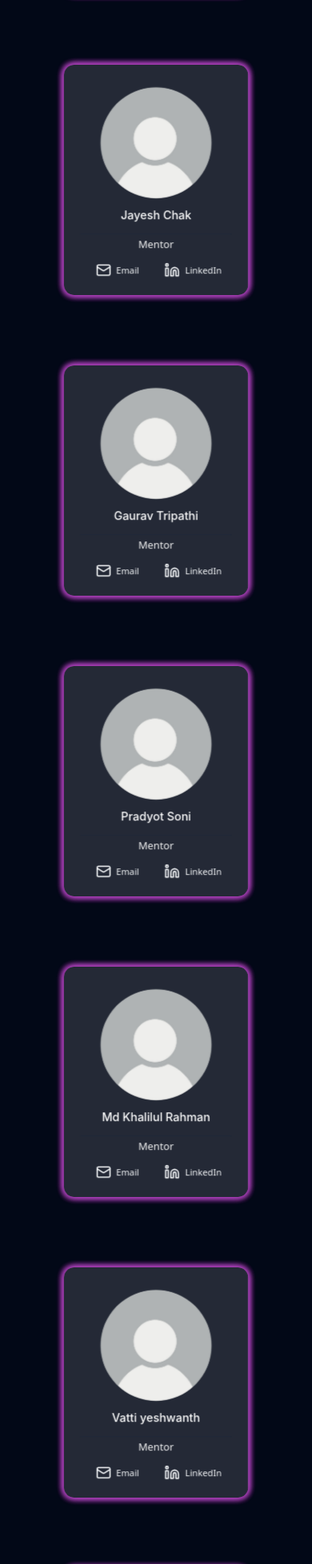
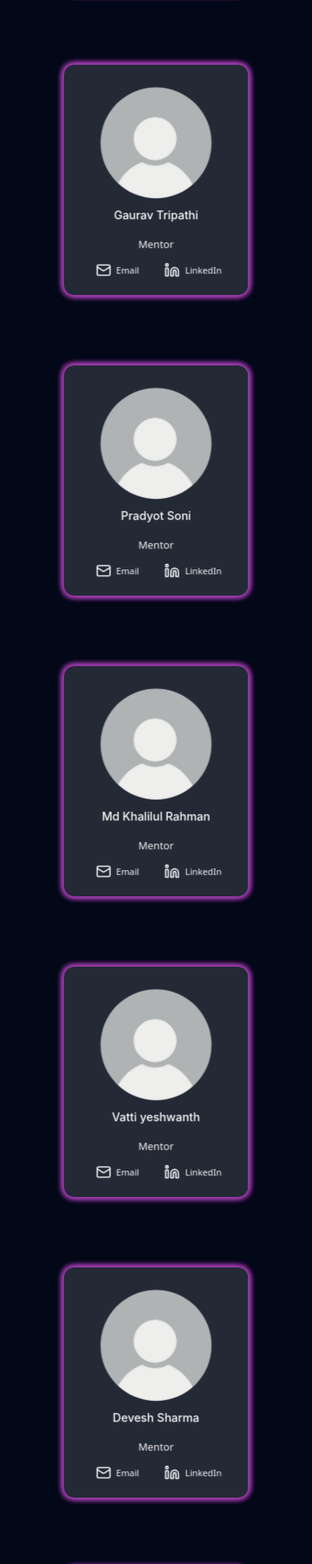
Before and after one commit to Room1097/stavya-2024-website, a React (Vite) app: page /about in a window 390 px wide. Shown: the part 7227-9183 px from the top of the page at 80% size. Built offline with nearby package versions, Linux system fonts and the light colour scheme.

Commit message:
mouse mover

```diff
--- a/src/assets/mentordata/MentorDB.tsx
+++ b/src/assets/mentordata/MentorDB.tsx
@@ -1,12 +1,5 @@
 
 export const MentorDB = [
-    {
-      "name": "Jayesh Chak",
-      "image": "img/cultpics/avatar.png",
-      "team" : "Mentor",
-      "linkedin": "https://www.linkedin.com/in/jayesh-chak-24x7/",
-      "insta": "202111040@diu.iiitvadodara.ac.in"
-    },
     {
       "name": "Jayesh Chak",
       "image": "img/cultpics/avatar.png",
@@ -43,6 +36,13 @@ export const MentorDB = [
       "insta": "202111082@diu.iiitvadodara.ac.in"
     },
     {
+      "name": "Devesh Sharma",
+      "image": "img/cultpics/avatar.png",
+      "team" : "Mentor",
+      "linkedin": "https://www.linkedin.com",
+      "insta": "202111024@diu.iiitvadodara.ac.in"
+    },
+    {
       "name": "Apurva Bajaj",
       "image": "img/cultpics/avatar.png",
       "team" : "Mentor",
@@ -68,7 +68,7 @@ export const MentorDB = [
       "image": "img/cultpics/avatar.png",
       "team" : "Mentor",
       "linkedin": "https://www.linkedin.com/in/aniruddhakajave",
-      "insta": "202111024@diu.iiitvadodara.ac.in"
+      "insta": "202111006@diu.iiitvadodara.ac.in"
     },
     {
       "name": "Ashutosh khatri",
--- a/src/components/mousemover/mousefollower.tsx
+++ b/src/components/mousemover/mousefollower.tsx
@@ -25,7 +25,7 @@ const MouseFollower: React.FC = () => {
   }, []);
 
   return (
-    <div className="circle-cursor lg:block hidden" style={{ left: position.x, top: position.y }} />
+    <div className="circle-cursor bg-white rounded-full lg:block hidden" style={{ left: position.x, top: position.y }} />
   );
 };
 
--- a/src/components/mousemover/mousefollwer.css
+++ b/src/components/mousemover/mousefollwer.css
@@ -1,10 +1,11 @@
 /* CircleCursor.css */
 .circle-cursor {
     position: fixed;
-    width: 10px;
-    height: 10px;
-    border-radius: 50%;
-    background-color: white; /* You can customize the color */
+    width: 13px;
+    height:13px;
+    /* background-color: ; */
+
+    /* background-color: white; You can customize the color */
     pointer-events: none; /* Ensures the cursor does not interfere with interactions */
     transform: translate(-50%, -50%);
     z-index: 9999; /* Ensure the cursor is on top of other elements */
```
